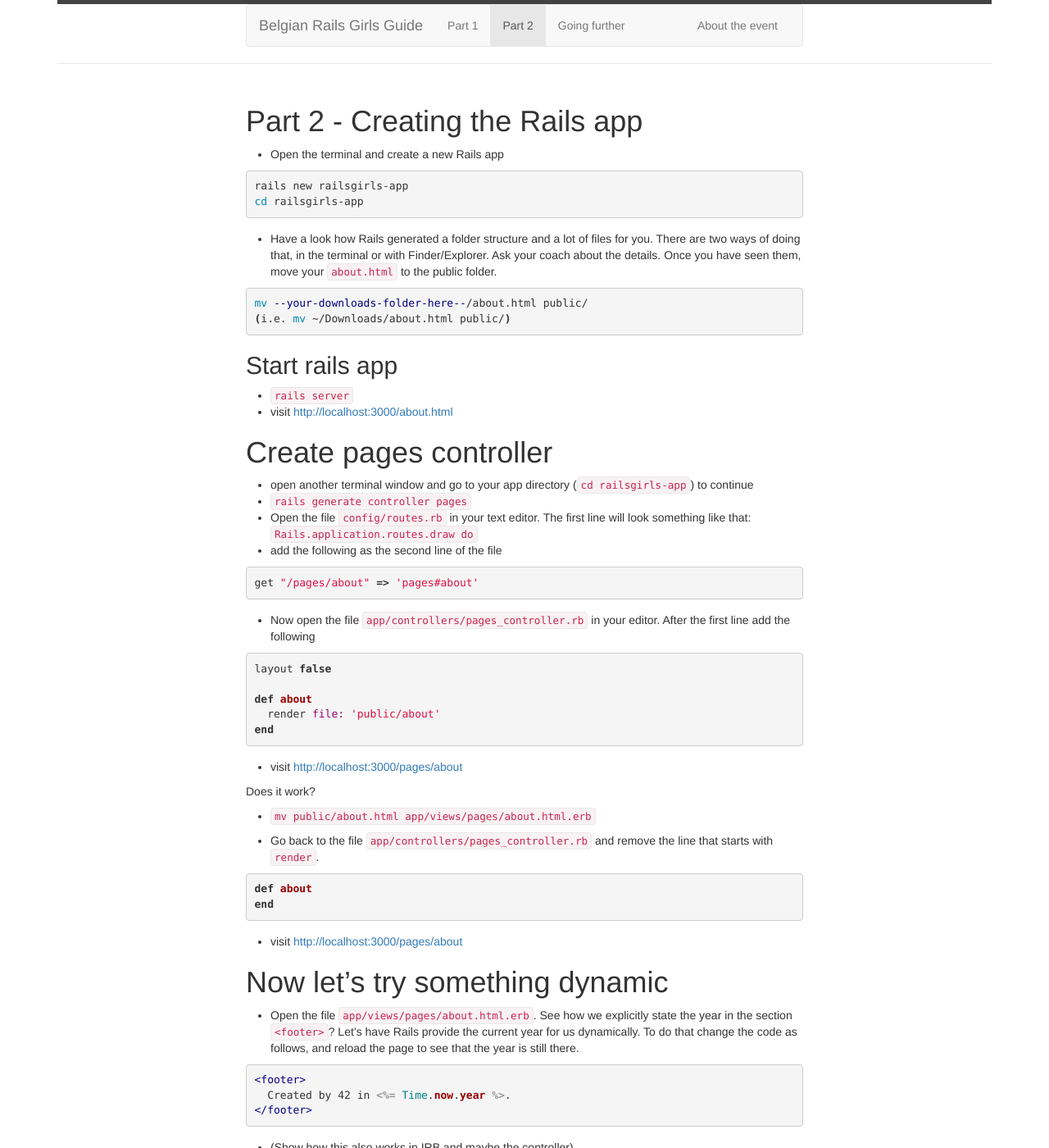
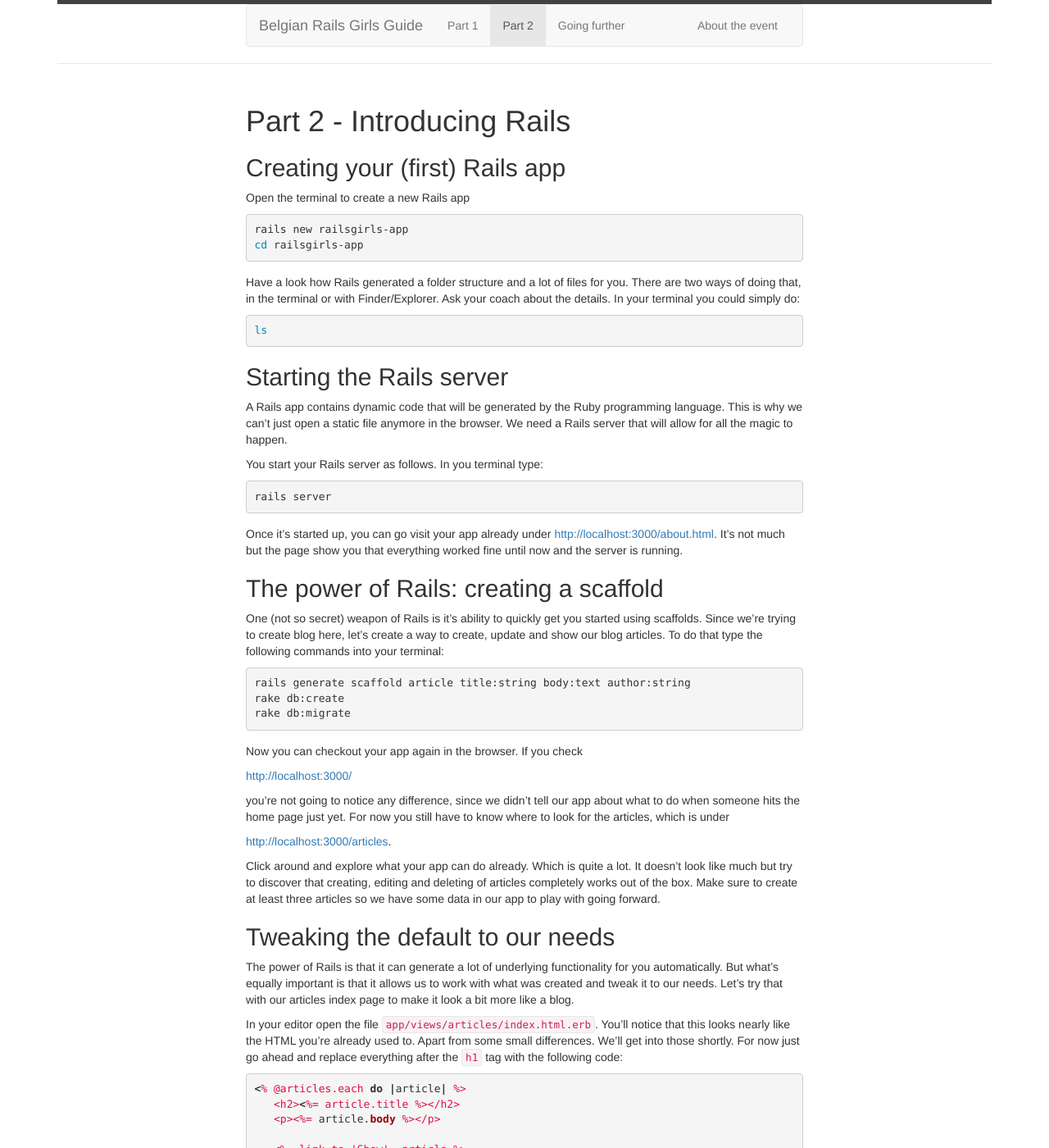
Before and after one commit to brug-be/railsgirls_guide, a Jekyll site: the page built from part_2_dynamic.md, in a window 1280 px wide and 1400 px high. Shown: the whole window at 82% size. Built offline with Jekyll 4.4.1, drawn with Linux system fonts in a browser that asks for light colours; nearby versions of some CDN libraries; some of the changed text lies outside the part shown.

Commit message:
Some inital idea on how to restructure part 2 of the guide .. end is still untouched.

````diff
--- a/part_2_dynamic.md
+++ b/part_2_dynamic.md
@@ -4,64 +4,92 @@
 permalink: /part_2/
 ---
 
-# Part 2 - Creating the Rails app
+# Part 2 - Introducing Rails
 
-* Open the terminal and create a new Rails app
+## Creating your (first) Rails app
+
+Open the terminal to create a new Rails app
 
 {% highlight bash %}
 rails new railsgirls-app
 cd railsgirls-app
 {% endhighlight %}
 
-* Have a look how Rails generated a folder structure and a lot of files for you. There are two ways of doing that, in the terminal or with Finder/Explorer. Ask your coach about the details. Once you have seen them, move your ```about.html``` to the public folder.
+Have a look how Rails generated a folder structure and a lot of files for you. There are two ways of doing that, in the terminal or with Finder/Explorer. Ask your coach about the details. In your terminal you could simply do:
 
 {% highlight bash %}
-mv --your-downloads-folder-here--/about.html public/
-(i.e. mv ~/Downloads/about.html public/)
+ls
 {% endhighlight %}
 
-## Start rails app
+## Starting the Rails server
 
-* `rails server`
-* visit [http://localhost:3000/about.html](http://localhost:3000/about.html)
+A Rails app contains dynamic code that will be generated by the Ruby programming language. This is why we can't just open a static file anymore in the browser. We need a Rails server that will allow for all the magic to happen.
 
-# Create pages controller
+You start your Rails server as follows. In you terminal type:
 
-* open another terminal window and go to your app directory (`cd railsgirls-app`) to continue
-* `rails generate controller pages`
-* Open the file `config/routes.rb` in your text editor. The first line will look something like that:  `Rails.application.routes.draw do`
-* add the following as the second line of the file
+{% highlight bash %}
+rails server
+{% endhighlight %}
+
+Once it's started up, you can go visit your app already under [http://localhost:3000/about.html](http://localhost:3000/about.html). It's not much but the page show you that everything worked fine until now and the server is running.
+
+## The power of Rails: creating a scaffold
+
+One (not so secret) weapon of Rails is it's ability to quickly get you started using scaffolds. Since we're trying to create blog here, let's create a way to create, update and show our blog articles. To do that type the following commands into your terminal:
+
+{% highlight bash %}
+rails generate scaffold article title:string body:text author:string
+rake db:create
+rake db:migrate
+{% endhighlight %}
+
+Now you can checkout your app again in the browser. If you check
+
+[http://localhost:3000/](http://localhost:3000/)
+
+you're not going to notice any difference, since we didn't tell our app about what to do when someone hits the home page just yet. For now you still have to know where to look for the articles, which is under
+
+[http://localhost:3000/articles](http://localhost:3000/articles).
+
+Click around and explore what your app can do already. Which is quite a lot. It doesn't look like much but try to discover that creating, editing and deleting of articles completely works out of the box. Make sure to create at least three articles so we have some data in our app to play with going forward.
+
+## Tweaking the default to our needs
+
+The power of Rails is that it can generate a lot of underlying functionality for you automatically. But what's equally important is that it allows us to work with what was created and tweak it to our needs. Let's try that with our articles index page to make it look a bit more like a blog.
+
+In your editor open the file `app/views/articles/index.html.erb`. You'll notice that this looks nearly like the HTML you're already used to. Apart from some small differences. We'll get into those shortly. For now just go ahead and replace everything after the `h1` tag with the following code:
 
 {% highlight ruby %}
-get "/pages/about" => 'pages#about'
+<% @articles.each do |article| %>
+   <h2><%= article.title %></h2>
+   <p><%= article.body %></p>
+
+   <%= link_to 'Show', article %>
+   <%= link_to 'Edit', edit_article_path(article) %>
+   <%= link_to 'Destroy', article, method: :delete, data: { confirm: 'Are you sure?' } %>
+ <% end %>
+
+ <br>
+ <%= link_to 'New Article', new_article_path %>
 {% endhighlight %}
 
-* Now open the file `app/controllers/pages_controller.rb` in your editor. After the first line add the following
+Save it and go have a look at the result in your browser.
 
-{% highlight ruby %}
-layout false
+# What about our about page now?
 
-def about
-  render file: 'public/about'
-end
+Let's bring the two parts of this guide together. We want to integrate the about page we created in the first part into our Rails app. For that we will use our Rails' generator again and let it create a new controller for us that will have only one page. To do that open the terminal again and type the following line:
+
+{% highlight bash %}
+rails g controller pages about
 {% endhighlight %}
 
-* visit [http://localhost:3000/pages/about](http://localhost:3000/pages/about)
+If you open [http://localhost:3000/pages/about](http://localhost:3000/pages/about) you will notice that Rails created an about page for us. It understands the URL and shows us some placeholder content. Let's now put our about page from earlier in that place. Open the file mentioned on the web page in your editor. Let's now paste the complete content from our about.html page into this file.
 
-Does it work?
-
-* `mv public/about.html app/views/pages/about.html.erb`
-
-* Go back to the file `app/controllers/pages_controller.rb` and remove the line that starts with `render`.
-
-{% highlight ruby %}
-def about
-end
-{% endhighlight %}
-
-* visit [http://localhost:3000/pages/about](http://localhost:3000/pages/about)
+visit [http://localhost:3000/pages/about](http://localhost:3000/pages/about)
 
 # Now let's try something dynamic
+
+Our about page contains a couple of pieces of information that we can use to showcase why using Rails and
 
 * Open the file `app/views/pages/about.html.erb`. See how we explicitly state the year in the section `<footer>`? Let's have Rails provide the current year for us dynamically. To do that change the code as follows, and reload the page to see that the year is still there.
 
````
